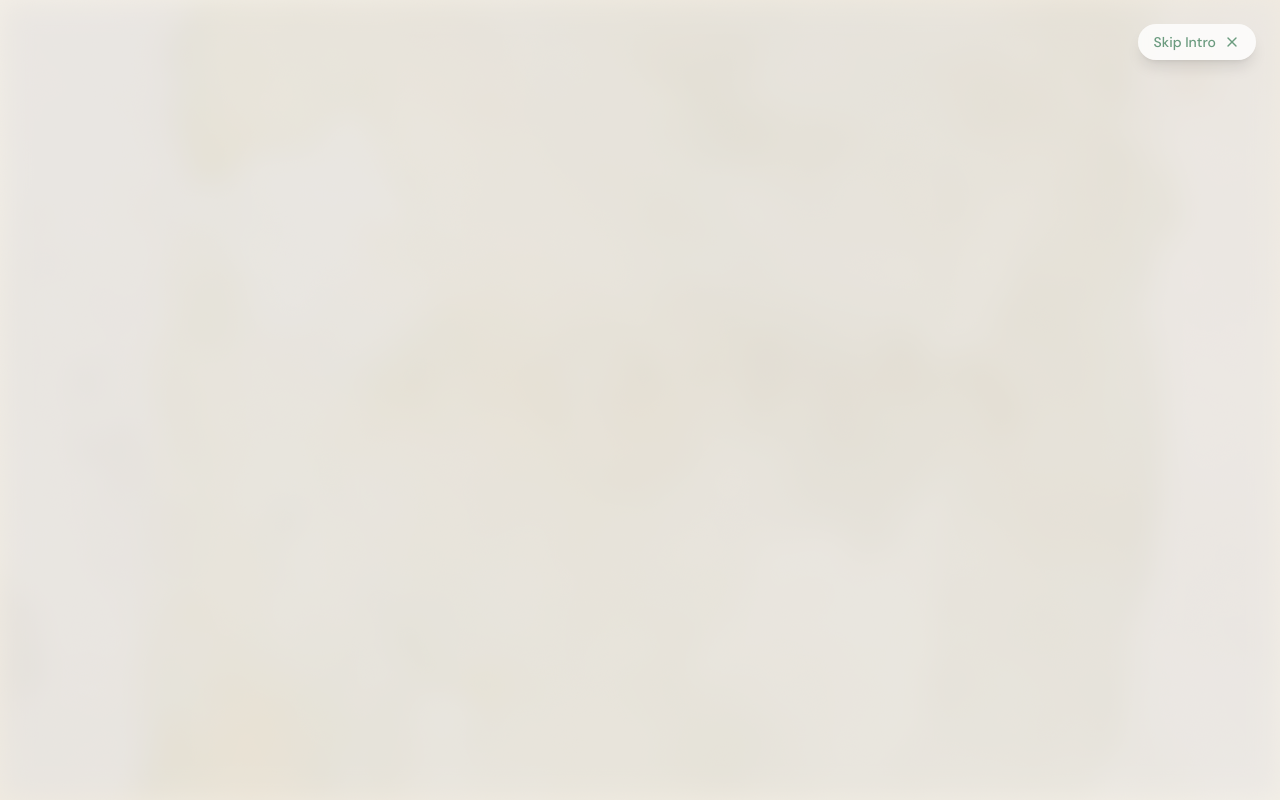
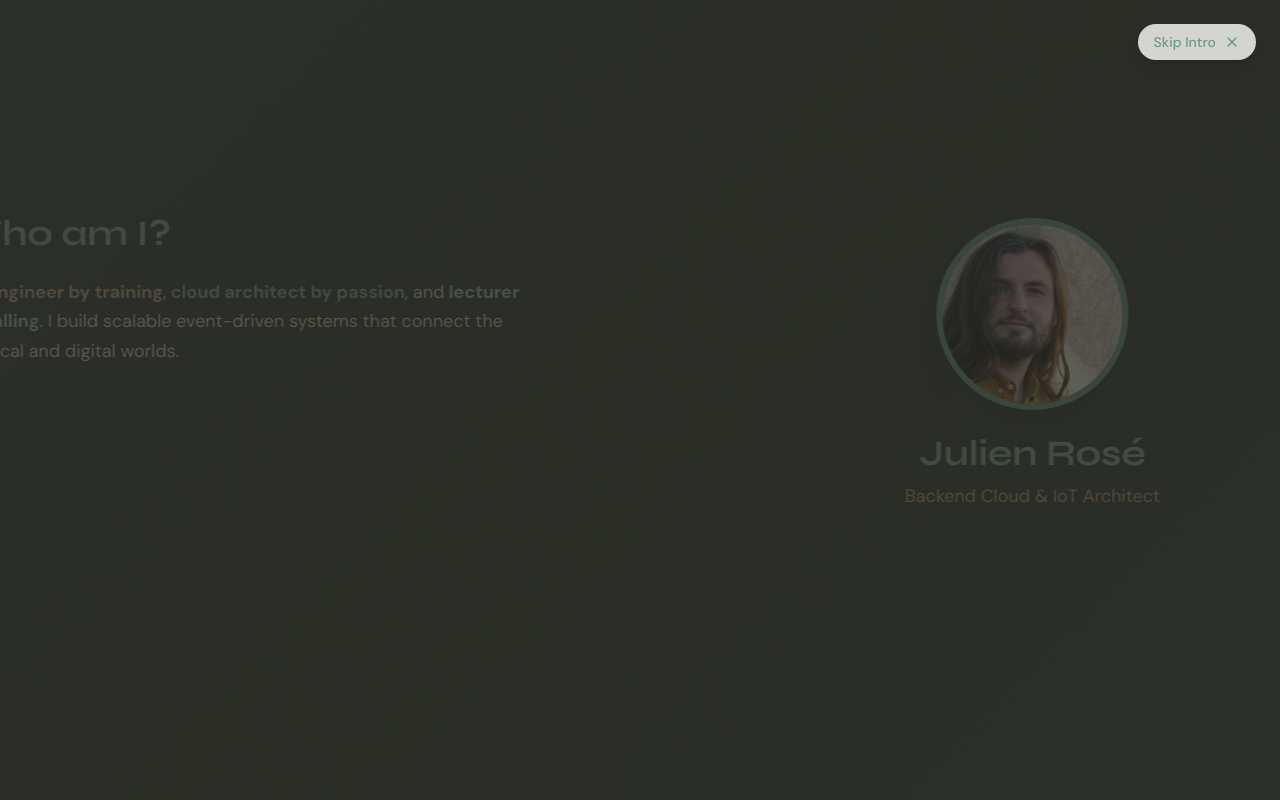
Before and after one commit to LaNeigeLuge/Personnal_Port_Folio_CV_Julien_Rose, a React (Vite) app: page / in a window 1280 px wide. Shown: the top 800 px of the page. Built offline with nearby package versions, Linux system fonts and the light colour scheme.

Commit message:
chg [tsx]: better intro animation

```diff
--- a/src/App.tsx
+++ b/src/App.tsx
@@ -1,4 +1,5 @@
 import { useState } from 'react';
+import { motion, AnimatePresence } from 'framer-motion';
 import Navbar from './components/Navbar';
 import HeroSplit from './components/HeroSplit';
 import StatsSection from './components/StatsSection';
@@ -24,7 +25,14 @@ function App() {
       <ParallaxBackground />
 
       {/* Main Content */}
-      <div className="relative z-10">
+      <AnimatePresence>
+        {introComplete && (
+          <motion.div
+            initial={{ opacity: 0 }}
+            animate={{ opacity: 1 }}
+            transition={{ duration: 1.5, ease: 'easeInOut' }}
+            className="relative z-10"
+          >
             <Navbar />
             <HeroSplit />
             <StatsSection />
@@ -35,7 +43,9 @@ function App() {
             <Projects />
             <PersonalProjects />
             <Contact />
-      </div>
+          </motion.div>
+        )}
+      </AnimatePresence>
     </>
   );
 }
--- a/src/components/IntroAnimation.tsx
+++ b/src/components/IntroAnimation.tsx
@@ -1,6 +1,6 @@
 import { motion, AnimatePresence } from 'framer-motion';
 import { useState, useEffect } from 'react';
-import { Linkedin, Github, Mail, X } from 'lucide-react';
+import { Linkedin, Github, Mail, X, MapPin, Globe, Briefcase, GraduationCap } from 'lucide-react';
 
 interface IntroAnimationProps {
   onComplete: () => void;
@@ -13,10 +13,10 @@ const socialLinks = [
 ];
 
 const quickFacts = [
-  { label: 'Location', value: 'Paris 🇫🇷', emoji: '📍', color: '#D4A574' },
-  { label: 'Heritage', value: 'French & Brazilian', emoji: '🌍', color: '#6B9B7F' },
-  { label: 'Experience', value: '4+ Years', emoji: '💼', color: '#B8956A' },
-  { label: 'Students', value: '100+ Taught', emoji: '🎓', color: '#A8C5C0' },
+  { label: 'Location', value: 'Paris, France', icon: MapPin, color: '#D4A574' },
+  { label: 'Heritage', value: 'French & Brazilian', icon: Globe, color: '#6B9B7F' },
+  { label: 'Experience', value: '4+ Years', icon: Briefcase, color: '#B8956A' },
+  { label: 'Students', value: '100+ Taught', icon: GraduationCap, color: '#A8C5C0' },
 ];
 
 export default function IntroAnimation({ onComplete }: IntroAnimationProps) {
@@ -30,12 +30,12 @@ export default function IntroAnimation({ onComplete }: IntroAnimationProps) {
     }
 
     const timers = [
-      setTimeout(() => setStage(1), 800),    // Start with horizontal image
-      setTimeout(() => setStage(2), 3000),   // Rotate to vertical (slower!)
-      setTimeout(() => setStage(3), 6500),   // Blur and show name/photo
-      setTimeout(() => setStage(4), 9500),   // Split to left/right
-      setTimeout(() => setStage(5), 12000),  // Show full content
-      setTimeout(() => onComplete(), 15000), // Complete after 15s total
+      setTimeout(() => setStage(1), 300),    // Start with horizontal image (DELAY 1: adjust this)
+      setTimeout(() => setStage(2), 1200),   // Rotate to vertical (DELAY 2: adjust this - gap is 900ms)
+      setTimeout(() => setStage(3), 3500),   // Blur and show name/photo (DELAY 3: gap is 1500ms = rotation duration)
+      setTimeout(() => setStage(4), 5000),   // Split to left/right (DELAY 4: gap is 1000ms)
+      setTimeout(() => setStage(5), 6000),   // Show full content (DELAY 5: gap is 1000ms)
+      setTimeout(() => onComplete(), 12000),  // Complete (DELAY 6: gap is 1000ms before fade)
     ];
 
     return () => timers.forEach(clearTimeout);
@@ -51,7 +51,7 @@ export default function IntroAnimation({ onComplete }: IntroAnimationProps) {
     <AnimatePresence>
       <motion.div
         initial={{ opacity: 1 }}
-        exit={{ opacity: 0 }}
+        exit={{ opacity: 0, transition: { duration: 1.5, ease: 'easeInOut' } }}
         className="fixed inset-0 z-50 overflow-hidden"
         style={{
           background: 'linear-gradient(135deg, #F5F1E8 0%, #E8DCC8 50%, #F5F1E8 100%)',
@@ -78,55 +78,51 @@ export default function IntroAnimation({ onComplete }: IntroAnimationProps) {
           <X size={16} className="group-hover:rotate-90 transition-transform" />
         </motion.button>
 
-        {/* Stage 1-2: Horizontal image rotating to vertical */}
-        {stage < 3 && (
+        {/* Stage 1-2-3: Horizontal image rotating to vertical then zooming */}
+        {stage < 4 && (
           <motion.div
-            className="absolute inset-0 flex items-center justify-center"
-            initial={{ scale: 0.8, opacity: 0 }}
-            animate={{ scale: 1, opacity: 1 }}
+            className="absolute inset-0 flex items-center justify-center overflow-hidden"
+            initial={{ opacity: 0 }}
+            animate={{ opacity: 1 }}
+            transition={{ duration: 0.3 }}
           >
             <motion.div
-              className="relative shadow-2xl"
-              initial={{ rotate: 180, width: '70vw', height: '40vh' }}
-              animate={stage >= 2 ? {
-                rotate: 270,
-                width: '40vh',
-                height: '70vh',
-              } : {}}
-              transition={{ duration: 2.5, ease: 'easeInOut' }}
+              className="absolute inset-0"
+              initial={{ rotate: 90 }}
+              animate={
+                stage >= 3 ? { rotate: 0, scale: 2.5 } :
+                stage >= 2 ? { rotate: 0, scale: 1 } :
+                { rotate: 90, scale: 1 }
+              }
+              transition={{ duration: 1.5, ease: 'easeInOut' }}
               style={{
                 backgroundImage: 'url(/src/assets/parallax-bg.jpg)',
-                backgroundSize: 'cover',
+                backgroundSize: 'contain',
                 backgroundPosition: 'center',
-                borderRadius: '12px',
-                border: '8px solid #F5F1E8',
+                backgroundRepeat: 'no-repeat',
+                width: '100%',
+                height: '100%',
               }}
             />
           </motion.div>
         )}
 
-        {/* Stage 3: Blur and show name + photo centered */}
+        {/* Stage 3: Show name + photo ON the zoomed image (no separate background) */}
         {stage === 3 && (
-          <motion.div className="absolute inset-0 flex items-center justify-center">
-            {/* Blurred background */}
-            <motion.div
-              className="absolute inset-0"
-              initial={{ opacity: 0, filter: 'blur(0px)' }}
-              animate={{ opacity: 1, filter: 'blur(20px)' }}
-              transition={{ duration: 0.8 }}
-              style={{
-                backgroundImage: 'url(/src/assets/parallax-bg.jpg)',
-                backgroundSize: 'cover',
-                backgroundPosition: 'center',
-              }}
-            />
-            <div className="absolute inset-0" style={{ background: 'rgba(245, 241, 232, 0.7)' }} />
+          <motion.div
+            className="absolute inset-0 flex items-center justify-center"
+            initial={{ opacity: 0 }}
+            animate={{ opacity: 1 }}
+            transition={{ duration: 0.5 }}
+          >
+            {/* Darker overlay for readability */}
+            <div className="absolute inset-0" style={{ background: 'rgba(10, 15, 10, 0.4)' }} />
 
             {/* Name and Photo */}
             <motion.div
               initial={{ opacity: 0, scale: 0.8 }}
               animate={{ opacity: 1, scale: 1 }}
-              transition={{ duration: 1.5, delay: 0.5 }}
+              transition={{ duration: 1.5, delay: 0.3 }}
               className="relative z-10 text-center"
             >
               <motion.img
@@ -139,9 +135,7 @@ export default function IntroAnimation({ onComplete }: IntroAnimationProps) {
                 className="text-5xl font-bold"
                 style={{
                   fontFamily: 'Syne, sans-serif',
-                  background: 'linear-gradient(135deg, #6B9B7F 0%, #B8956A 100%)',
-                  WebkitBackgroundClip: 'text',
-                  WebkitTextFillColor: 'transparent',
+                  color: '#F5F1E8',
                 }}
               >
                 Julien Rosé
@@ -150,24 +144,15 @@ export default function IntroAnimation({ onComplete }: IntroAnimationProps) {
           </motion.div>
         )}
 
-        {/* Stage 4: Split to left/right */}
+        {/* Stage 4: Split to left/right - background gets much darker */}
         {stage >= 4 && (
           <motion.div
             className="absolute inset-0"
             initial={{ opacity: 0 }}
             animate={{ opacity: 1 }}
           >
-            {/* Blurred background - darker! */}
-            <div
-              className="absolute inset-0"
-              style={{
-                backgroundImage: 'url(/src/assets/parallax-bg.jpg)',
-                backgroundSize: 'cover',
-                backgroundPosition: 'center',
-                filter: 'blur(20px)',
-              }}
-            />
-            <div className="absolute inset-0" style={{ background: 'rgba(10, 15, 10, 0.75)' }} />
+            {/* Keep the zoomed background but make it darker */}
+            <div className="absolute inset-0" style={{ background: 'rgba(10, 15, 10, 0.85)' }} />
 
             <div className="relative z-10 h-full flex items-center justify-center p-8">
               <div className="max-w-7xl w-full grid grid-cols-1 lg:grid-cols-2 gap-12">
@@ -183,7 +168,7 @@ export default function IntroAnimation({ onComplete }: IntroAnimationProps) {
                     className="text-4xl font-bold mb-6"
                     style={{
                       fontFamily: 'Syne, sans-serif',
-                      color: '#6B9B7F'
+                      color: '#8BAA93'
                     }}
                   >
                     Who am I?
@@ -191,10 +176,10 @@ export default function IntroAnimation({ onComplete }: IntroAnimationProps) {
 
                   <motion.p
                     className="text-lg leading-relaxed"
-                    style={{ color: '#4A4A4A' }}
+                    style={{ color: '#E8DCC8' }}
                   >
-                    <strong style={{ color: '#B8956A' }}>IoT engineer by training</strong>,
-                    <strong style={{ color: '#6B9B7F' }}> cloud architect by passion</strong>, and
+                    <strong style={{ color: '#D4A574' }}>IoT engineer by training</strong>,
+                    <strong style={{ color: '#8BAA93' }}> cloud architect by passion</strong>, and
                     <strong style={{ color: '#A8C5C0' }}> lecturer by calling</strong>.
                     I build scalable event-driven systems that connect the physical and digital worlds.
                   </motion.p>
@@ -218,7 +203,7 @@ export default function IntroAnimation({ onComplete }: IntroAnimationProps) {
                           borderLeft: `4px solid ${fact.color}`
                         }}
                       >
-                        <div className="text-2xl mb-1">{fact.emoji}</div>
+                        <fact.icon size={20} style={{ color: fact.color, marginBottom: '4px' }} />
                         <div className="text-xs font-medium" style={{ color: '#999' }}>
                           {fact.label}
                         </div>
@@ -249,13 +234,13 @@ export default function IntroAnimation({ onComplete }: IntroAnimationProps) {
                     className="text-4xl font-bold mb-2"
                     style={{
                       fontFamily: 'Syne, sans-serif',
-                      color: '#6B9B7F'
+                      color: '#8BAA93'
                     }}
                   >
                     Julien Rosé
                   </motion.h1>
 
-                  <p className="text-lg mb-6" style={{ color: '#B8956A' }}>
+                  <p className="text-lg mb-6" style={{ color: '#D4A574' }}>
                     Backend Cloud & IoT Architect
                   </p>
 
```
Lines whose indentation alone changed are shown as unchanged.
